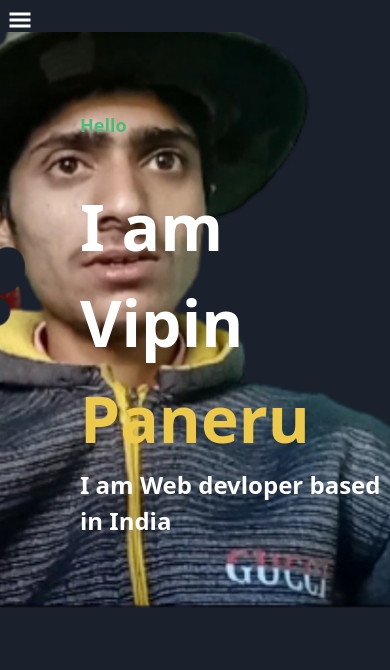
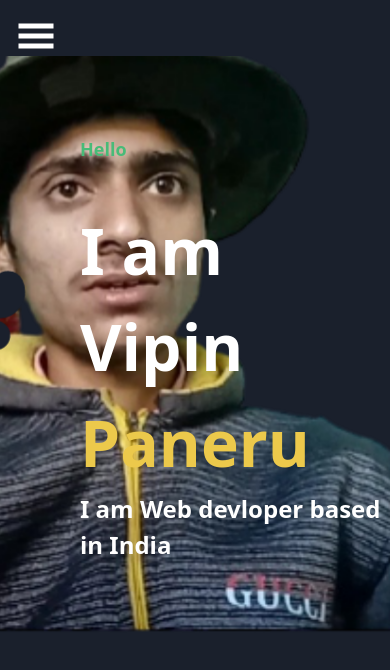
Before and after one commit to PaneruVipin/portfolio, a React (Vite) app: page / in a window 390 px wide. Shown: the top 670 px of the page. Built offline with nearby package versions, Linux system fonts and the light colour scheme.

Commit message:
hamburger size

```diff
--- a/src/HomePage.jsx
+++ b/src/HomePage.jsx
@@ -8,7 +8,6 @@ function HomePage(){
         <span className='text-green-500 font-bold text-lg'>Hello </span>
         <H1>I am Vipin<br/><span className='text-yellow-500'> Paneru</span></H1>
         <span className='font-bold text-2xl'>I am Web devloper based in India</span>
-
       <p className='hidden md:block'>Copyright ©2022 All rights reserved<br/> |
 Made with ❤️ at CodeYogi </p>
       </div>
--- a/src/MainLayout.jsx
+++ b/src/MainLayout.jsx
@@ -15,8 +15,8 @@ function  MainLayout () {
   return(
    <div className='bg-gray-900 text-white min-h-screen'>
 
-     <div className='pt-2 pl-2'>
-       <GiHamburgerMenu onClick={showSideBar} className= ' w-6 h-6 md:hidden'/>
+     <div className='pt-4 pl-4'>
+       <GiHamburgerMenu onClick={showSideBar} className= ' w-10 h-10 md:hidden'/>
      </div>
        {toggleSideBar
        && <div className='md:hidden flex fixed inset-y-0 inset-x-0 '>
```
